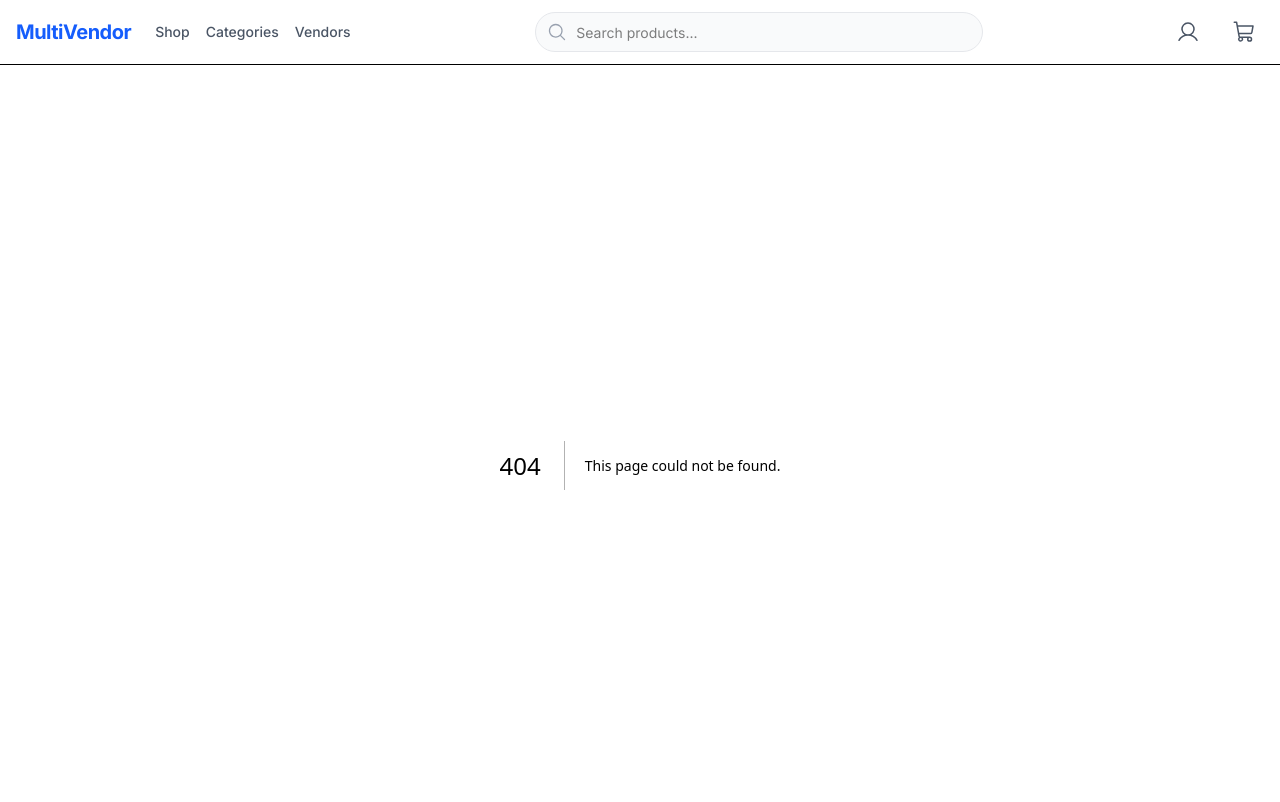
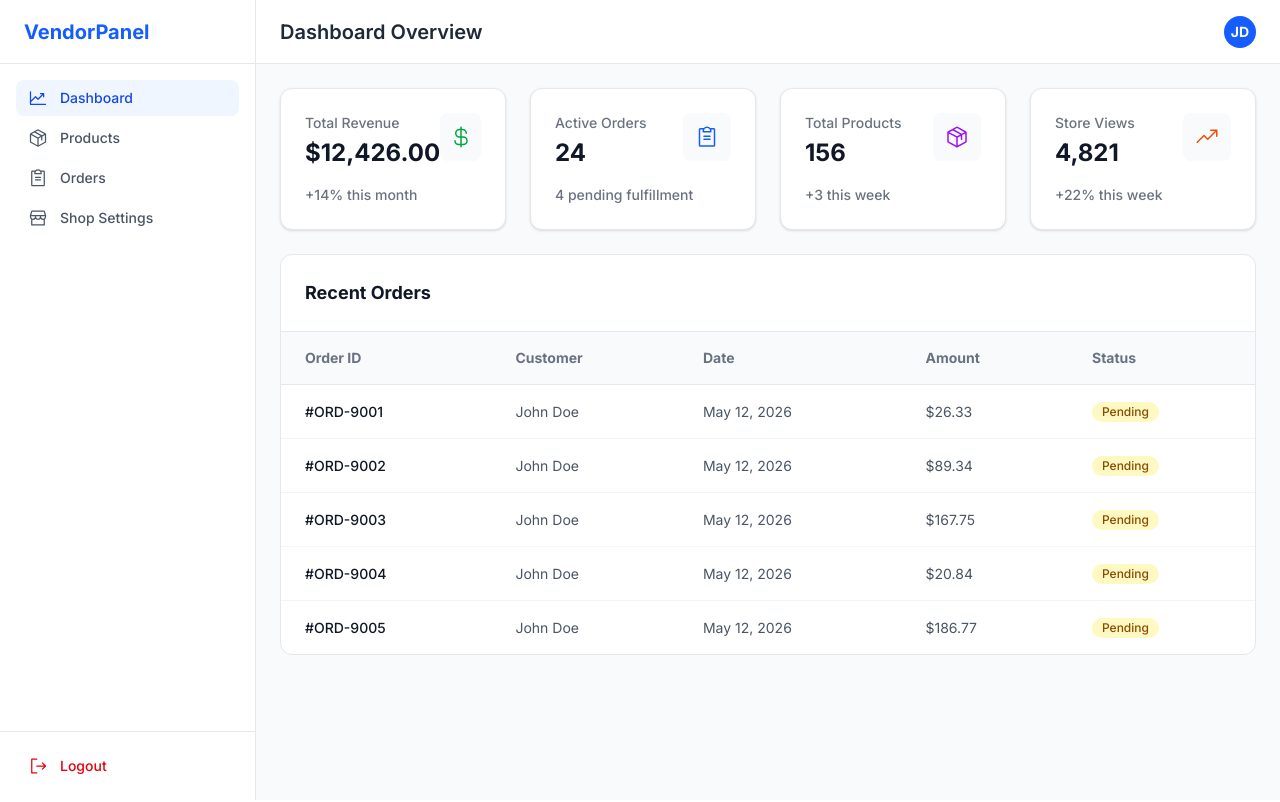
Before and after one commit to Adnan-Sarkar/multi-vendor-ecommerce, a Next.js app in the folder frontend/: page /dashboard in a window 1280 px wide. Before the commit this address had no page. Shown: the top 802 px of the page. Built offline with nearby package versions, Linux system fonts and the light colour scheme.

Commit message:
feat: implement route groups for vendor, customer, and public layouts and dashboard pages

```diff
--- /dev/null
+++ b/frontend/src/app/(customer)/layout.tsx
@@ -0,0 +1,18 @@
+import { Navbar } from "@/components/layout/Navbar";
+import { Footer } from "@/components/layout/Footer";
+
+export default function CustomerLayout({
+  children,
+}: {
+  children: React.ReactNode;
+}) {
+  return (
+    <>
+      <Navbar />
+      <main className="flex-1 flex flex-col">
+        {children}
+      </main>
+      <Footer />
+    </>
+  );
+}
--- /dev/null
+++ b/frontend/src/app/(public)/layout.tsx
@@ -0,0 +1,18 @@
+import { Navbar } from "@/components/layout/Navbar";
+import { Footer } from "@/components/layout/Footer";
+
+export default function PublicLayout({
+  children,
+}: {
+  children: React.ReactNode;
+}) {
+  return (
+    <>
+      <Navbar />
+      <main className="flex-1 flex flex-col">
+        {children}
+      </main>
+      <Footer />
+    </>
+  );
+}
--- /dev/null
+++ b/frontend/src/app/(vendor)/dashboard/components/StatCard.tsx
@@ -0,0 +1,27 @@
+import React from "react";
+
+interface StatCardProps {
+  title: string;
+  value: string;
+  icon: React.ReactNode;
+  trend: string;
+}
+
+export function StatCard({ title, value, icon, trend }: StatCardProps) {
+  return (
+    <div className="bg-white rounded-xl p-6 border border-gray-200 shadow-sm flex flex-col gap-4">
+      <div className="flex justify-between items-start">
+        <div>
+          <p className="text-sm font-medium text-gray-500 mb-1">{title}</p>
+          <h3 className="text-2xl font-bold text-gray-900">{value}</h3>
+        </div>
+        <div className="h-12 w-12 rounded-lg bg-gray-50 flex items-center justify-center">
+          {icon}
+        </div>
+      </div>
+      <div className="text-sm font-medium text-gray-500">
+        {trend}
+      </div>
+    </div>
+  );
+}
--- /dev/null
+++ b/frontend/src/app/(vendor)/dashboard/page.tsx
@@ -0,0 +1,69 @@
+import { CurrencyDollar, Package, ClipboardText, TrendUp } from "@phosphor-icons/react/dist/ssr";
+import { StatCard } from "./components/StatCard";
+
+export default function VendorDashboardPage() {
+  return (
+    <div className="space-y-6">
+      <div className="grid grid-cols-1 md:grid-cols-2 lg:grid-cols-4 gap-6">
+        <StatCard
+          title="Total Revenue"
+          value="$12,426.00"
+          icon={<CurrencyDollar size={24} className="text-green-600" />}
+          trend="+14% this month"
+        />
+        <StatCard
+          title="Active Orders"
+          value="24"
+          icon={<ClipboardText size={24} className="text-blue-600" />}
+          trend="4 pending fulfillment"
+        />
+        <StatCard
+          title="Total Products"
+          value="156"
+          icon={<Package size={24} className="text-purple-600" />}
+          trend="+3 this week"
+        />
+        <StatCard
+          title="Store Views"
+          value="4,821"
+          icon={<TrendUp size={24} className="text-orange-600" />}
+          trend="+22% this week"
+        />
+      </div>
+
+      <div className="bg-white rounded-xl border border-gray-200 overflow-hidden">
+        <div className="p-6 border-b border-gray-200">
+          <h2 className="text-lg font-bold text-gray-900">Recent Orders</h2>
+        </div>
+        <div className="overflow-x-auto">
+          <table className="w-full text-left text-sm text-gray-600">
+            <thead className="bg-gray-50 text-gray-500 font-medium border-b border-gray-200">
+              <tr>
+                <th className="px-6 py-4">Order ID</th>
+                <th className="px-6 py-4">Customer</th>
+                <th className="px-6 py-4">Date</th>
+                <th className="px-6 py-4">Amount</th>
+                <th className="px-6 py-4">Status</th>
+              </tr>
+            </thead>
+            <tbody className="divide-y divide-gray-100">
+              {[1, 2, 3, 4, 5].map((i) => (
+                <tr key={i} className="hover:bg-gray-50 transition-colors">
+                  <td className="px-6 py-4 font-medium text-gray-900">#ORD-{9000 + i}</td>
+                  <td className="px-6 py-4">John Doe</td>
+                  <td className="px-6 py-4">May 12, 2026</td>
+                  <td className="px-6 py-4">${(Math.random() * 200).toFixed(2)}</td>
+                  <td className="px-6 py-4">
+                    <span className="inline-flex items-center px-2.5 py-0.5 rounded-full text-xs font-medium bg-yellow-100 text-yellow-800">
+                      Pending
+                    </span>
+                  </td>
+                </tr>
+              ))}
+            </tbody>
+          </table>
+        </div>
+      </div>
+    </div>
+  );
+}
--- /dev/null
+++ b/frontend/src/app/(vendor)/layout.tsx
@@ -0,0 +1,53 @@
+import Link from "next/link";
+import { Storefront, Package, ClipboardText, ChartLineUp, SignOut } from "@phosphor-icons/react/dist/ssr";
+
+export default function VendorLayout({ children }: { children: React.ReactNode }) {
+  return (
+    <div className="flex h-screen bg-gray-50 text-gray-900">
+      <aside className="w-64 bg-white border-r border-gray-200 flex flex-col">
+        <div className="h-16 flex items-center px-6 border-b border-gray-200">
+          <span className="text-xl font-bold text-blue-600">VendorPanel</span>
+        </div>
+        <nav className="flex-1 p-4 space-y-1 overflow-y-auto">
+          <Link href="/dashboard" className="flex items-center gap-3 px-3 py-2 text-sm font-medium rounded-lg bg-blue-50 text-blue-700">
+            <ChartLineUp size={20} />
+            Dashboard
+          </Link>
+          <Link href="/dashboard/products" className="flex items-center gap-3 px-3 py-2 text-sm font-medium rounded-lg text-gray-600 hover:bg-gray-50 hover:text-gray-900 transition-colors">
+            <Package size={20} />
+            Products
+          </Link>
+          <Link href="/dashboard/orders" className="flex items-center gap-3 px-3 py-2 text-sm font-medium rounded-lg text-gray-600 hover:bg-gray-50 hover:text-gray-900 transition-colors">
+            <ClipboardText size={20} />
+            Orders
+          </Link>
+          <Link href="/dashboard/shop" className="flex items-center gap-3 px-3 py-2 text-sm font-medium rounded-lg text-gray-600 hover:bg-gray-50 hover:text-gray-900 transition-colors">
+            <Storefront size={20} />
+            Shop Settings
+          </Link>
+        </nav>
+        <div className="p-4 border-t border-gray-200">
+          <button className="flex w-full items-center gap-3 px-3 py-2 text-sm font-medium rounded-lg text-red-600 hover:bg-red-50 transition-colors">
+            <SignOut size={20} />
+            Logout
+          </button>
+        </div>
+      </aside>
+
+      <div className="flex-1 flex flex-col overflow-hidden">
+        <header className="h-16 bg-white border-b border-gray-200 flex items-center justify-between px-6">
+          <h1 className="text-xl font-semibold text-gray-800">Dashboard Overview</h1>
+          <div className="flex items-center gap-4">
+            <div className="h-8 w-8 rounded-full bg-blue-600 text-white flex items-center justify-center font-bold text-sm">
+              JD
+            </div>
+          </div>
+        </header>
+
+        <main className="flex-1 overflow-y-auto p-6">
+          {children}
+        </main>
+      </div>
+    </div>
+  );
+}
--- a/frontend/src/app/layout.tsx
+++ b/frontend/src/app/layout.tsx
@@ -1,8 +1,6 @@
 import type { Metadata } from "next";
 import { Inter } from "next/font/google";
 import "./globals.css";
-import { Navbar } from "@/components/layout/Navbar";
-import { Footer } from "@/components/layout/Footer";
 
 const inter = Inter({ subsets: ["latin"] });
 
@@ -19,11 +17,7 @@ export default function RootLayout({
   return (
     <html lang="en">
       <body className={`${inter.className} min-h-screen flex flex-col bg-white text-gray-900`}>
-        <Navbar />
-        <main className="flex-1 flex flex-col">
-          {children}
-        </main>
-        <Footer />
+        {children}
       </body>
     </html>
   );
```
Also changed, not shown: frontend/src/app/(public)/page.tsx (renamed from frontend/src/app/page.tsx).
